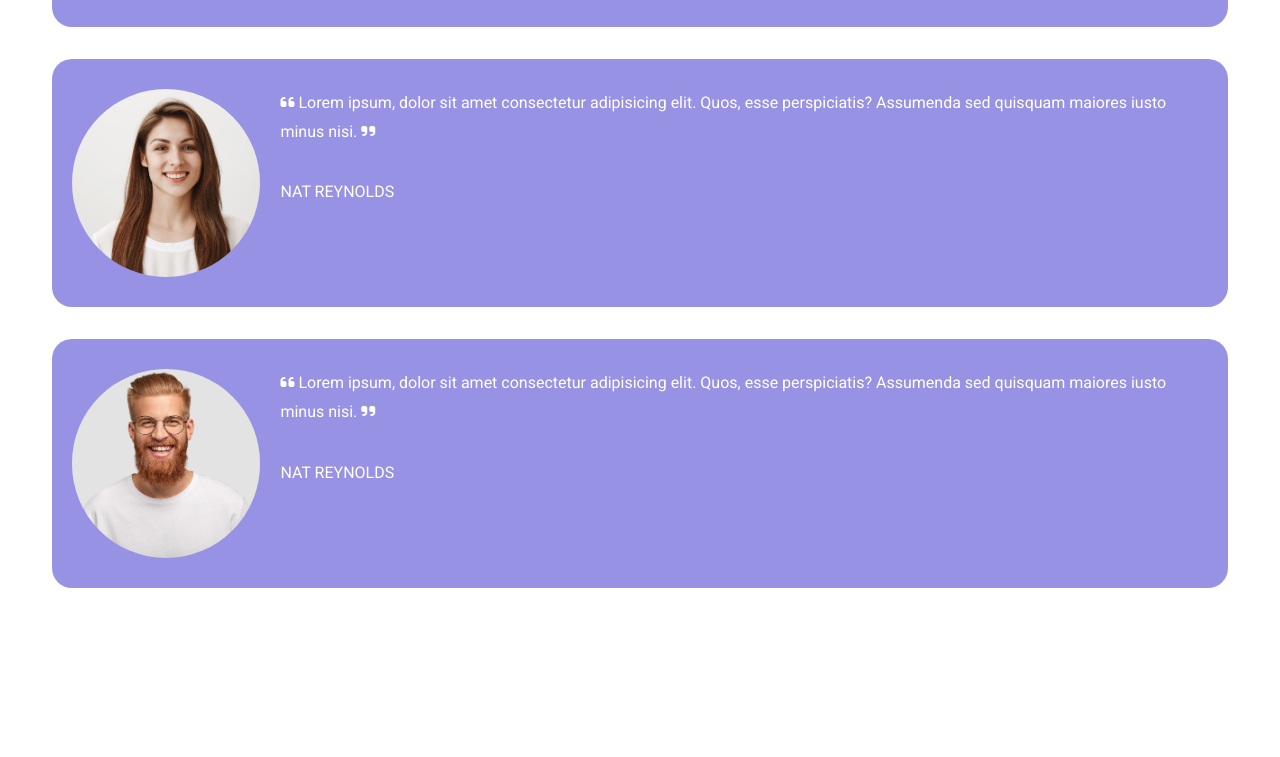
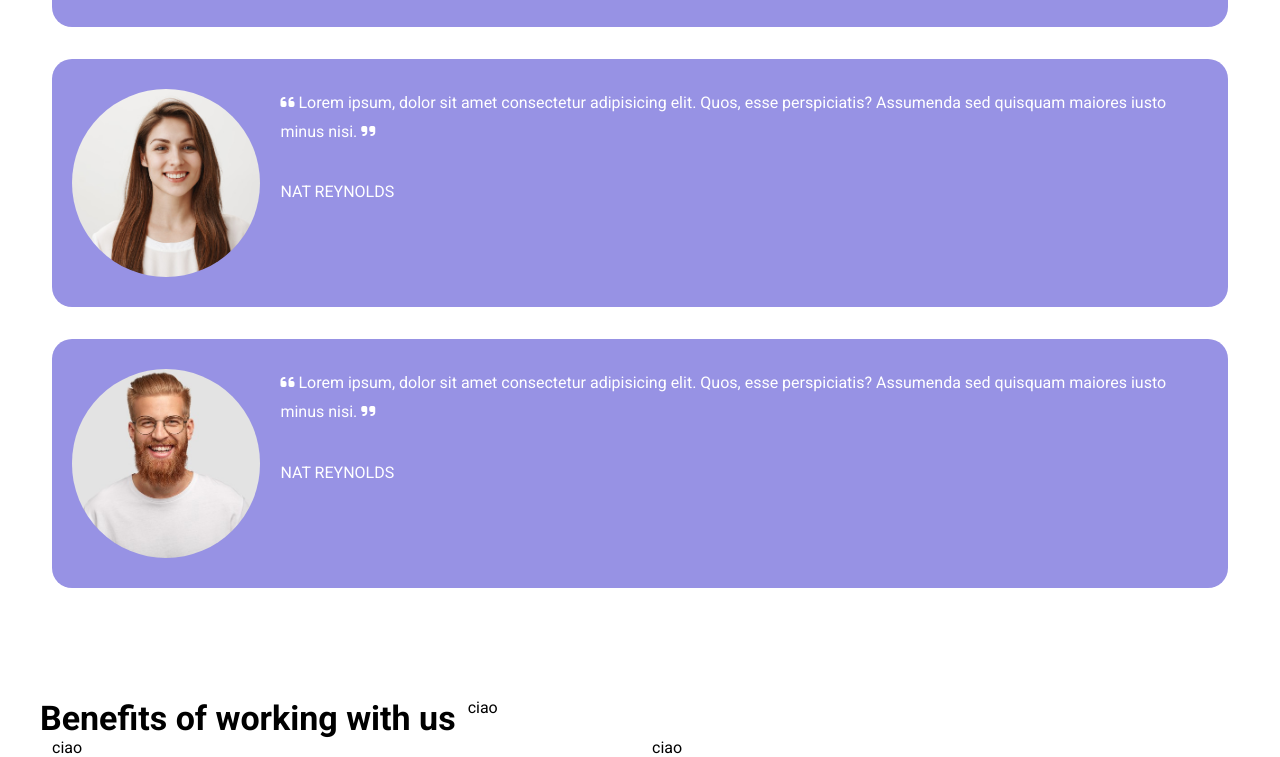
Before and after one commit to mariasolegallina/htmlcss-responsive-layout, a plain HTML site: page index.html in a window 1280 px wide. Shown: the part 2315-3072 px from the top of the page. Before the commit the page ends 3013 px from the top, so only its background shows below. Drawn offline with Linux system fonts and the light colour scheme.

Commit message:
ADD - benefitssection

```diff
--- a/css/app.css
+++ b/css/app.css
@@ -60,6 +60,11 @@ figure > img {
 	font-weight: 700;
 }
 
+.headline-l {
+	font-size: 32px;
+	font-weight: 700;
+}
+
 .bodytext-s {
 	font-size: 14px;
 	font-weight: 400;
@@ -79,6 +84,11 @@ figure > img {
 @media (min-width: 768px) {
 	.headline-m {
 		font-size: 42px;
+		font-weight: 700;
+	}
+
+	.headline-l {
+		font-size: 68px;
 		font-weight: 700;
 	}
 }
@@ -217,6 +227,7 @@ figure > img {
 .features .rounded-box {
 	background-color: var(--light-blue);
 	color: white;
+	height: 100%;
 }
 
 .features__text {
@@ -388,6 +399,8 @@ figure > img {
 	}
 }
 
+/* main__benefits */
+
 
 
 /* DEBUG */
--- a/index.html
+++ b/index.html
@@ -222,6 +222,23 @@
         </section>
         <!-- END main__testimonials -->
 
+        <!-- main__benefits -->
+        <section class="benefits">
+            <div class="container-l">
+                <div class="row">
+                    <h3 class="headline-m">Benefits of working with us</h3>
+                    <div class="col-6">
+                        ciao
+                    </div>
+                    <div class="col-6">
+                        ciao
+                    </div>
+                    <div class="col-6">
+                        ciao
+                    </div>
+                </div>
+            </div>
+        </section>
     </main>
 
     <footer></footer>
```
